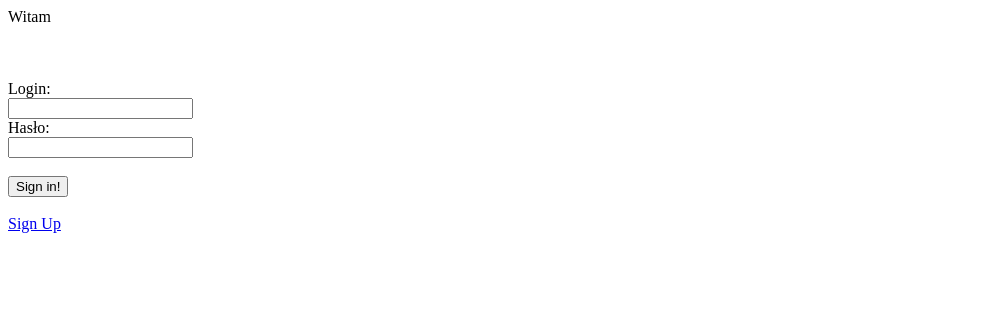
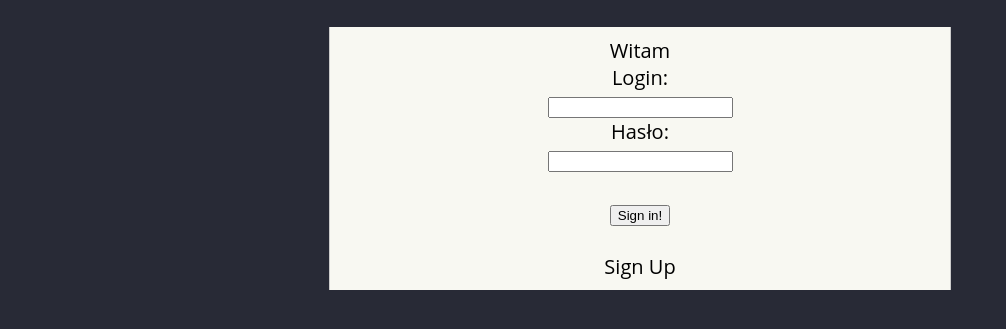
Before and after one commit to michalmusial147/forum, a PHP site: page / in a window 1280 px wide. Shown: the top 329 px of the page, without its empty margins (0-1006 px from the left). Run offline with PHP 8.4, Linux system fonts and the light colour scheme.

```diff
--- a/index.php
+++ b/index.php
@@ -1,5 +1,4 @@
 <?php
-
 	session_start();
 
 	if ((isset($_SESSION['zalogowany'])) && ($_SESSION['zalogowany']==true))
@@ -7,7 +6,6 @@
 		header('Location: mainpage.php');
 		exit();
 	}
-
 ?>
 
 <!DOCTYPE HTML>
@@ -15,16 +13,17 @@
 <head>
 	<meta charset="utf-8" />
 	<meta http-equiv="X-UA-Compatible" content="IE=edge,chrome=1" />
+	<link rel="stylesheet" type="text/css" href="theme.css"/>
 	<title>Forum - filozofia </title>
 </head>
 
 <body>
-
-	Witam<br /><br />
-
-
-	<br /><br />
-
+	<br />
+	<div id="container">
+		<div align="center">
+			Witam
+		</div>
+		<div align="center">
 			<form action="zaloguj.php" method="post">
 
 				Login: <br /> <input type="text" name="login" /> <br />
@@ -33,10 +32,9 @@
 
 			</form>
 			<br />
-	<div>
 			<a href="rejestracja.php">Sign Up</a>
 		</div>
-	<br />
+	</div>
 
 
 <?php
--- /dev/null
+++ b/theme.css
@@ -0,0 +1,180 @@
+body
+{
+	background-color: #282a36;
+	margin: 0px;
+	font-family: 'Open Sans', sans-serif;
+	font-size: 20px;
+}
+#categories_list
+{
+	list-style: none;
+
+}
+#std_table {
+  border-collapse: collapse;
+  width: 100%;
+}
+
+#std_table td, #std_table th {
+  border: 1px solid #ddd;
+  padding: 8px;
+}
+#std_table tr:nth-child(even){
+	background-color: #f2f2f2;
+}
+
+#std_table tr:hover
+{
+	background-color: #ddd;
+}
+
+#std_table th {
+  padding-top: 12px;
+  padding-bottom: 12px;
+  text-align: left;
+  background-color: #ffb133;
+  color: black;
+}
+a:link
+{
+	color: black;
+	text-decoration: none;
+}
+
+a:visited
+{
+	color: black;
+	text-decoration: none;
+}
+
+a:hover
+{
+	color: #485b3b;
+	text-decoration: underline;
+}
+
+a:active
+{
+	color: black;
+	text-decoration: none;
+}
+
+#logo
+{
+	width: 100%;
+	height: 50px;
+	background-color: #485b3b;
+	font-size: 36px;
+	color: white;
+	text-align: center;
+	text-transform: uppercase;
+	padding: 5px 0px 5px 0px;
+	letter-spacing: 3px;
+	border-bottom: 2px solid #33402a;
+	text-shadow:
+	2px 2px 0 #33402a,
+	-2px 2px 0 #33402a,
+	-2px -2px 0 #33402a,
+	2px -2px 0 #33402a;
+}
+
+#container
+{
+
+	margin-left: auto;
+	margin-right: auto;
+
+	background-color: #f8f8f2;
+	width: 600px;
+	padding: 10px;
+	border-left: 1px solid #ccc;
+	border-right: 1px solid #ccc;
+}
+
+#spis
+{
+	width: 780px;
+	padding-left: 100px;
+}
+
+ol
+{
+	margin-top: 5px;
+}
+
+ol > li
+{
+	font-size: 22px;
+	text-transform: uppercase;
+	font-weight: 700;
+	padding: 5px;
+	letter-spacing: 3px;
+}
+
+ol > li > ul
+{
+	font-size: 18px;
+	text-transform: none;
+	font-weight: 400;
+	padding: 0px;
+	letter-spacing: 0px;
+	margin-top: 5px;
+	margin-left: 30px;
+	list-style-type: none;
+}
+
+ol > li > ul > li
+{
+	margin: 0px;
+}
+
+ol > li > ul > li:before
+{
+	color: #485b3b;
+	content: "⚠";
+	margin-right: 5px;
+}
+
+.slajd
+{
+	padding: 20px 40px;
+	text-align: justify;
+}
+
+h1
+{
+	font-size: 24px;
+	text-transform: uppercase;
+	font-weight: 700;
+}
+
+.scrollup
+{
+	width: 64px;
+	height: 64px;
+	text-decoration: none;
+	background: url("img/up.png") no-repeat 0px 0px;
+	position: fixed;
+	right: 50px;
+	bottom: 50px;
+	display: none;
+}
+
+#stopka
+{
+	width: 100%;
+	height: 32px;
+	background-color: #485b3b;
+	font-size: 20px;
+	color: white;
+	text-align: center;
+	text-transform: uppercase;
+	padding: 5px 0px 5px 0px;
+	letter-spacing: 3px;
+	border-top: 2px solid #33402a;
+	text-shadow:
+	2px 2px 0 #33402a,
+	-2px 2px 0 #33402a,
+	-2px -2px 0 #33402a,
+	2px -2px 0 #33402a;
+}
--- a/zaloguj.php
+++ b/zaloguj.php
@@ -10,7 +10,7 @@
 
 	require_once "connect.php";
 
-	$polaczenie = @new mysqli($host, $db_user, $db_password, $db_name);
+	$polaczenie = new mysqli($host, $db_user, $db_password, $db_name);
 	if ($polaczenie->connect_errno!=0)
 	{
 		echo "Error: ".$polaczenie->connect_errno;
@@ -19,7 +19,6 @@
 	{
 		$login = $_POST['login'];
 		$haslo = $_POST['haslo'];
-
 		$login = htmlentities($login, ENT_QUOTES, "UTF-8");
 
 		if ($rezultat = $polaczenie->query(
```
Also changed, not shown: dataczas.txt (deleted, +0 -15 lines), forum.sql (added, +7 -0 lines), mainpage.php (+29 -2 lines), 1 other file. Lines whose indentation alone changed are shown as unchanged.
